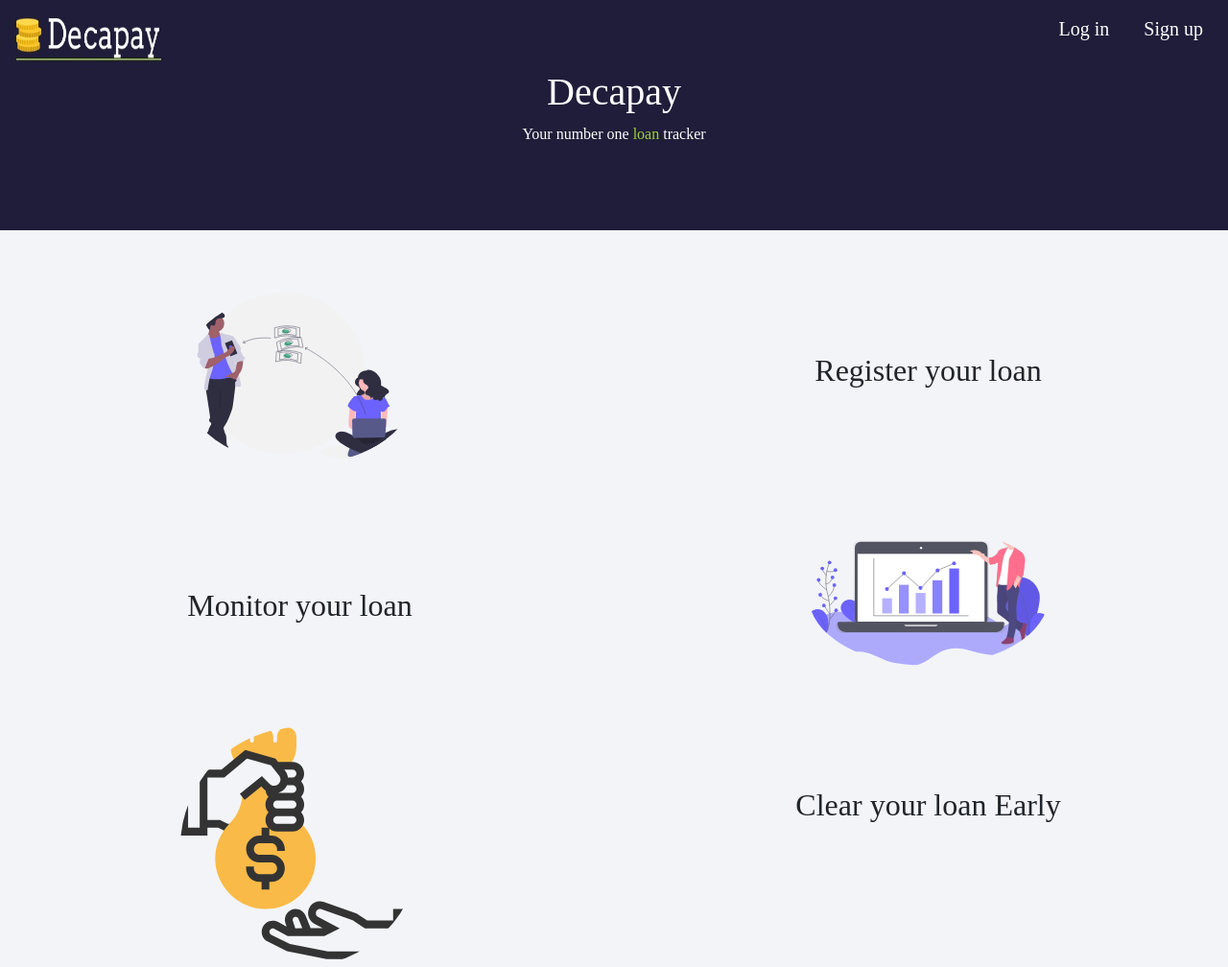
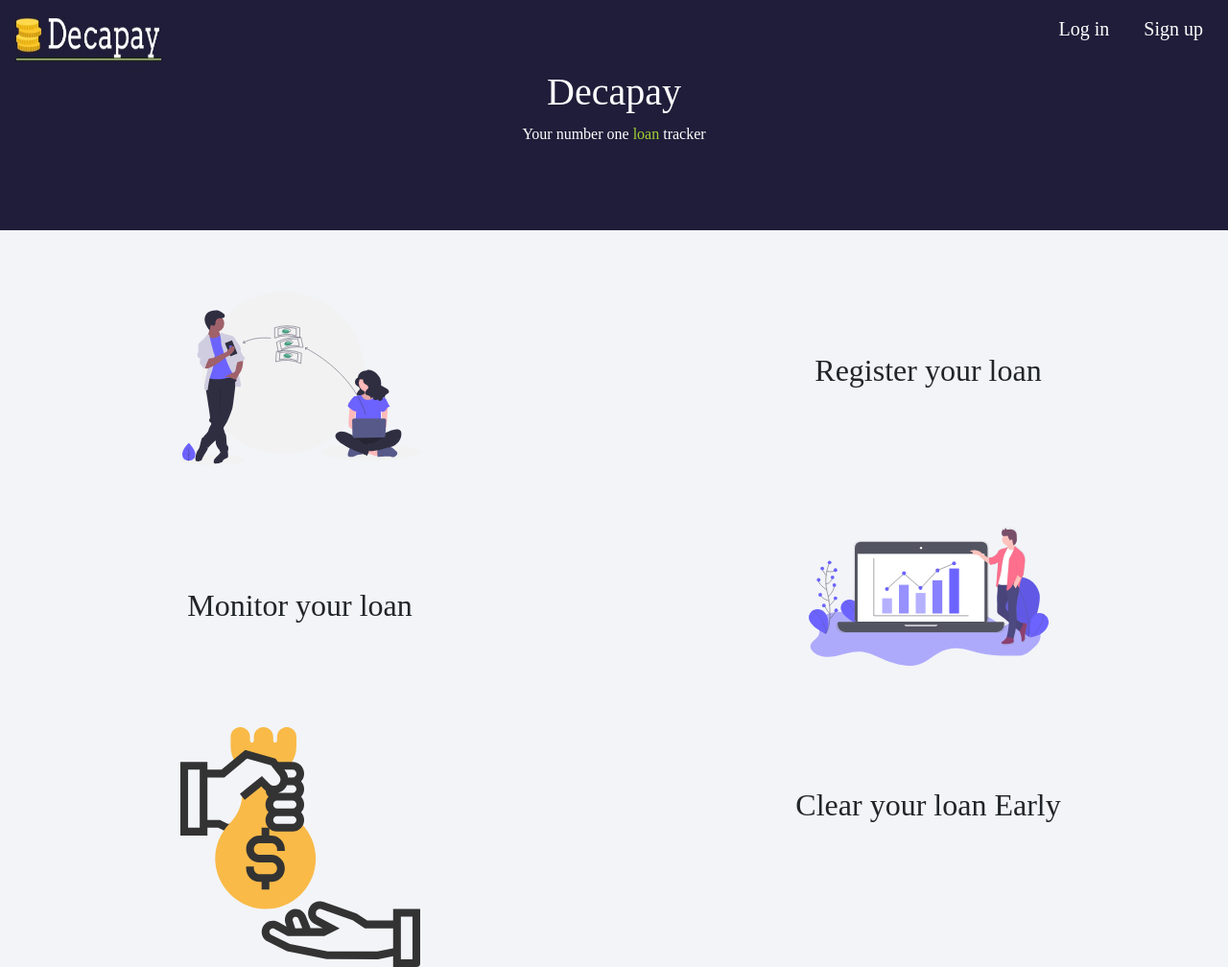
Before and after one commit to lesijay/decapay, a Flask app: page / in a window 1280 px wide. Shown: the whole page at 96% size. Run offline with Flask 2, Linux system fonts and the light colour scheme; some libraries are stand-ins or nearby versions.

Commit message:
convert how it works image from circle to square

```diff
--- a/templates/index.html
+++ b/templates/index.html
@@ -1,17 +1,17 @@
-{% extends "layout.html" %}
-
-
-{% block main %}
+{% extends "layout.html" %} {% block main %}
 <div class="hero">
   <h1>Decapay</h1>
   <p>Your number one <span class="info">loan</span> tracker</p>
 </div>
 
-
 <div class="how-section1">
   <div class="row">
     <div class="col-sm-6 how-img">
-            <img src="../static/images/loanAccess.svg" class="rounded-circle img-fluid" alt="" />
+      <img
+        src="../static/images/loanAccess.svg"
+        class="rounded img-fluid"
+        alt=""
+      />
     </div>
     <div class="col-sm-6 how-img">
       <h2>Register your loan</h2>
@@ -22,17 +22,20 @@
       <h2>Monitor your loan</h2>
     </div>
     <div class="col-sm-6 how-img">
-            <img src="../static/images/monitor.svg" class="rounded-circle img-fluid" alt="" />
+      <img
+        src="../static/images/monitor.svg"
+        class="rounded img-fluid"
+        alt=""
+      />
     </div>
   </div>
   <div class="row">
     <div class="col-sm-6 how-img">
-            <img src="../static/images/loan.svg" class="rounded-circle img-fluid" alt="" />
+      <img src="../static/images/loan.svg" class="rounded img-fluid" alt="" />
     </div>
     <div class="col-sm-6 how-img">
       <h2>Clear your loan Early</h2>
     </div>
-
   </div>
 </div>
 
```
Lines whose indentation alone changed are shown as unchanged.
